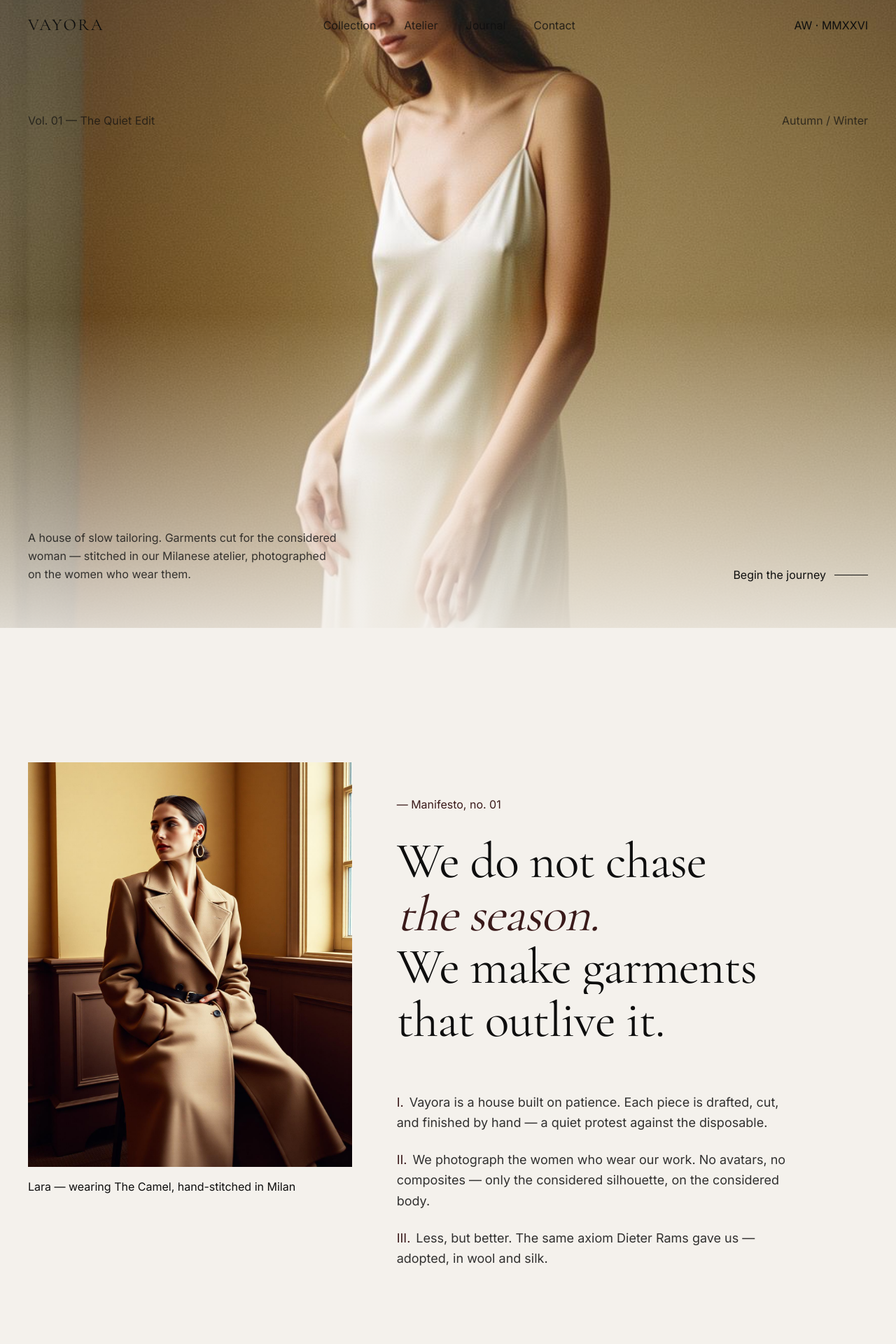
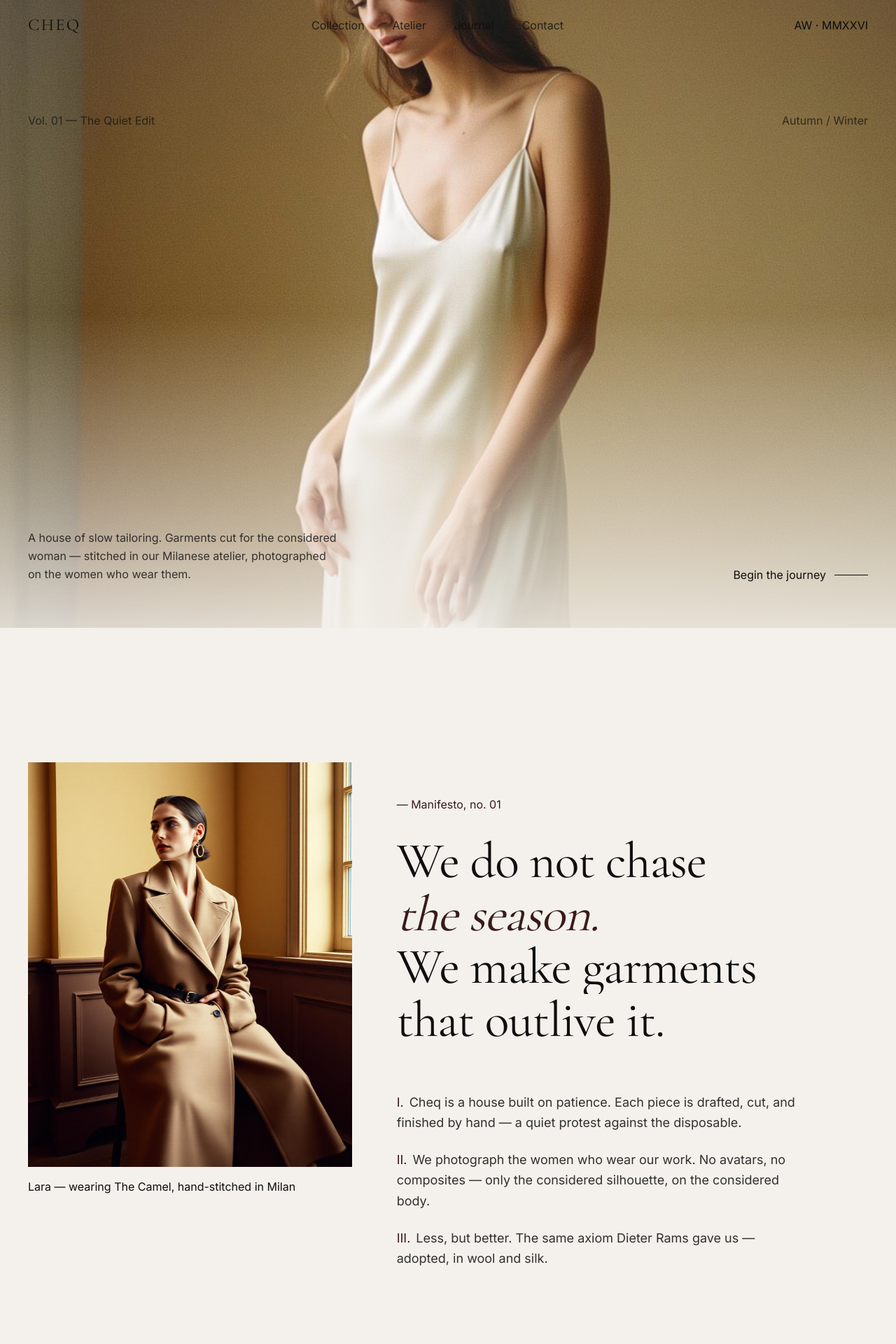
Before and after one commit to DominceAseberos/Fashion-shop, a React (Vite) app: page / in a window 1280 px wide. Shown: the top 1920 px of the page at 70% size. Built offline with nearby package versions, Linux system fonts and the light colour scheme.

Commit message:
Rename project to cheq

```diff
--- a/index.html
+++ b/index.html
@@ -5,7 +5,7 @@
     <link rel="icon" type="image/svg+xml" href="/favicon.svg" />
     <meta name="viewport" content="width=device-width, initial-scale=1.0" />
     <meta name="description" content="Quiet luxury for the modern silhouette" />
-    <title>Vayora — Quiet luxury for the modern silhouette</title>
+    <title>Cheq — Quiet luxury for the modern silhouette</title>
 
     <link rel="preconnect" href="https://fonts.googleapis.com">
     <link rel="preconnect" href="https://fonts.gstatic.com" crossorigin>
--- a/package.json
+++ b/package.json
@@ -1,5 +1,5 @@
 {
-  "name": "tmp-fashion",
+  "name": "cheq",
   "private": true,
   "version": "0.0.0",
   "type": "module",
--- a/src/components/site/Atelier.tsx
+++ b/src/components/site/Atelier.tsx
@@ -32,7 +32,7 @@ export function Atelier() {
           <div className="overflow-hidden">
             <img
               src={atelierImg}
-              alt="Close-up of hands hand-stitching a draped fabric in the Vayora atelier."
+              alt="Close-up of hands hand-stitching a draped fabric in the Cheq atelier."
               width={1600}
               height={1200}
               loading="lazy"
--- a/src/components/site/Climax.tsx
+++ b/src/components/site/Climax.tsx
@@ -58,7 +58,7 @@ export function Climax() {
         aria-hidden="true"
         className="pointer-events-none absolute inset-x-0 top-1/2 -translate-y-1/2 select-none whitespace-nowrap text-center font-display text-[28vw] font-light leading-none tracking-[-0.04em] text-taupe/25"
       >
-        VAYORA — VAYORA
+        CHEQ — CHEQ
       </div>
 
       <div className="relative mx-auto grid max-w-[1440px] grid-cols-12 gap-6 px-6 md:px-10">
@@ -86,7 +86,7 @@ export function Climax() {
             A garment is finished only when it <em className="italic text-accent">moves</em>.
           </h2>
           <p className="mt-6 max-w-sm text-base leading-relaxed text-foreground/80">
-            Cut on the body. Released on the street. Vayora is not a still image —
+            Cut on the body. Released on the street. Cheq is not a still image —
             it is the shape a woman makes when she leaves a room.
           </p>
         </div>
--- a/src/components/site/Footer.tsx
+++ b/src/components/site/Footer.tsx
@@ -6,7 +6,7 @@ export function Footer() {
         <div className="flex flex-col items-start justify-between gap-8 md:flex-row md:items-end">
           <div>
             <p className="font-display text-5xl tracking-[0.25em] text-foreground md:text-7xl">
-              VAYORA
+              CHEQ
             </p>
             <p className="smallcaps mt-3 text-muted-foreground">
               Quiet luxury for the modern silhouette
@@ -26,7 +26,7 @@ export function Footer() {
           </ul>
         </div>
         <div className="mt-12 flex flex-col gap-2 border-t border-border pt-6 text-xs text-muted-foreground md:flex-row md:items-center md:justify-between">
-          <p>© {year} Maison Vayora · Milano</p>
+          <p>© {year} Maison Cheq · Milano</p>
           <p className="italic">Cut by hand. Worn slowly.</p>
         </div>
       </div>
--- a/src/components/site/Manifesto.tsx
+++ b/src/components/site/Manifesto.tsx
@@ -96,7 +96,7 @@ export function Manifesto() {
           <div className="mt-16 max-w-xl space-y-6 font-body text-lg leading-relaxed text-foreground/85">
             <p>
               <span className="smallcaps mr-2 text-accent">I.</span>
-              Vayora is a house built on patience. Each piece is drafted, cut, and
+              Cheq is a house built on patience. Each piece is drafted, cut, and
               finished by hand — a quiet protest against the disposable.
             </p>
             <p>
--- a/src/components/site/Nav.tsx
+++ b/src/components/site/Nav.tsx
@@ -31,10 +31,10 @@ export function Nav() {
       >
         <a
           href="#top"
-          aria-label="Vayora — home"
+          aria-label="Cheq — home"
           className="font-display text-2xl tracking-widest text-foreground transition-colors"
         >
-          VAYORA
+          CHEQ
         </a>
         <ul className="hidden items-center gap-10 md:flex">
           {links.map((l) => (
```
